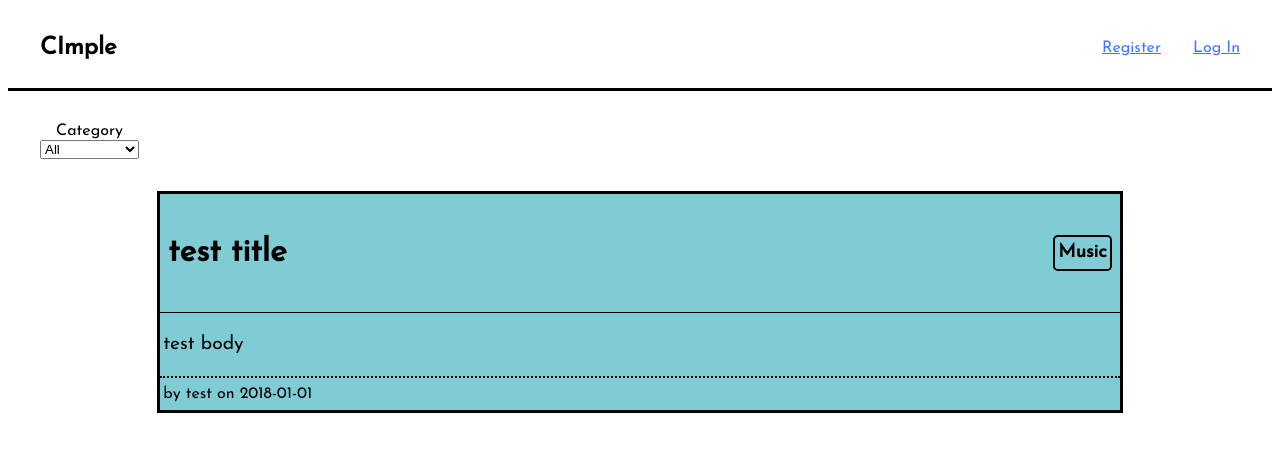
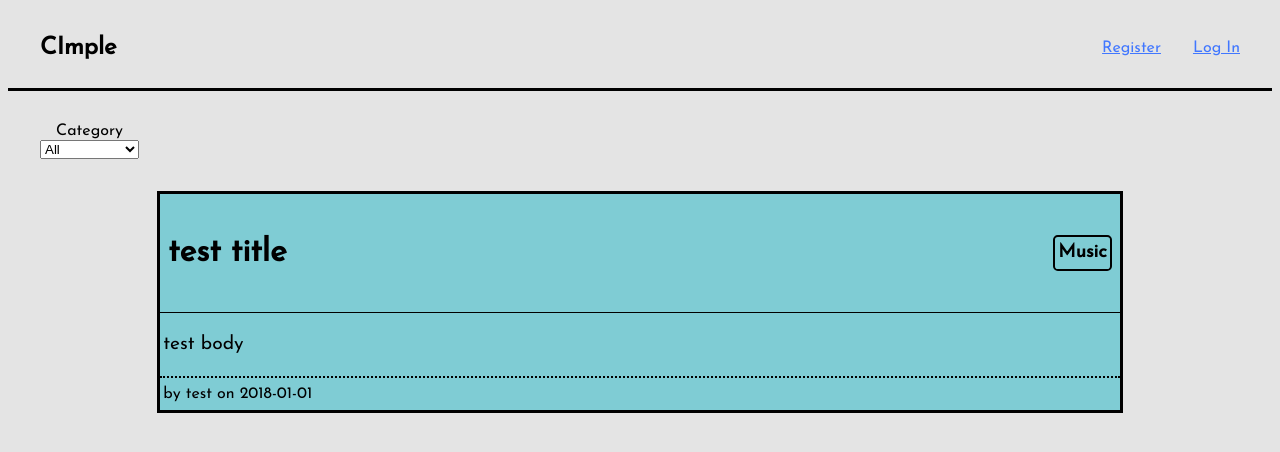
Before and after one commit to Conchero/CImple, a Flask app: page / in a window 1280 px wide. Shown: the top 452 px of the page. Run offline with Flask 3, Linux system fonts and the light colour scheme; data comes from the database, SQL or seed files in the repository.

Commit message:
change background color

```diff
--- a/flaskr/static/style.css
+++ b/flaskr/static/style.css
@@ -10,6 +10,7 @@
 
 html{
   font-family: 'Josefin Sans';
+  background-color: #E4E4E4;
 }
 
 header:not(.post_header) {
```
